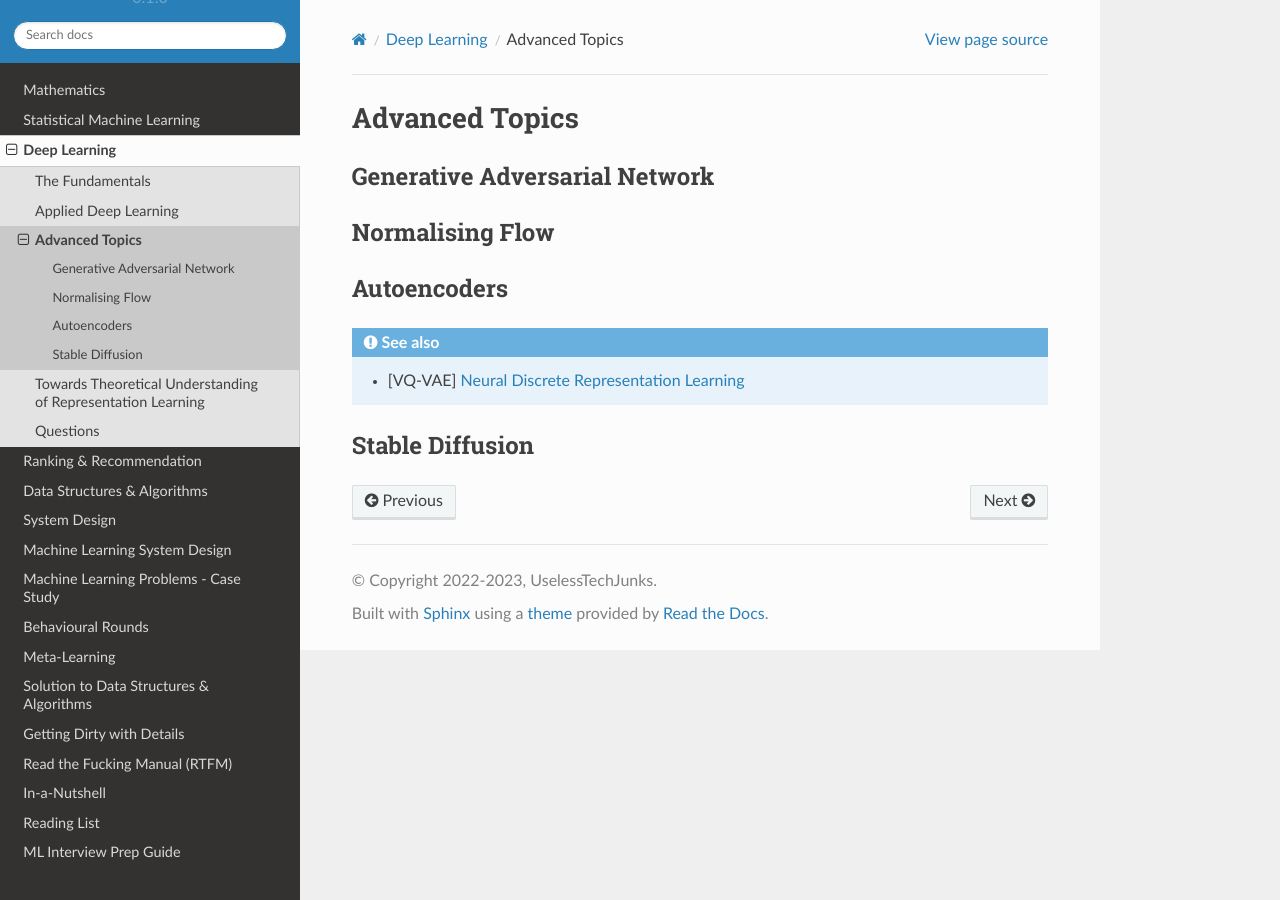
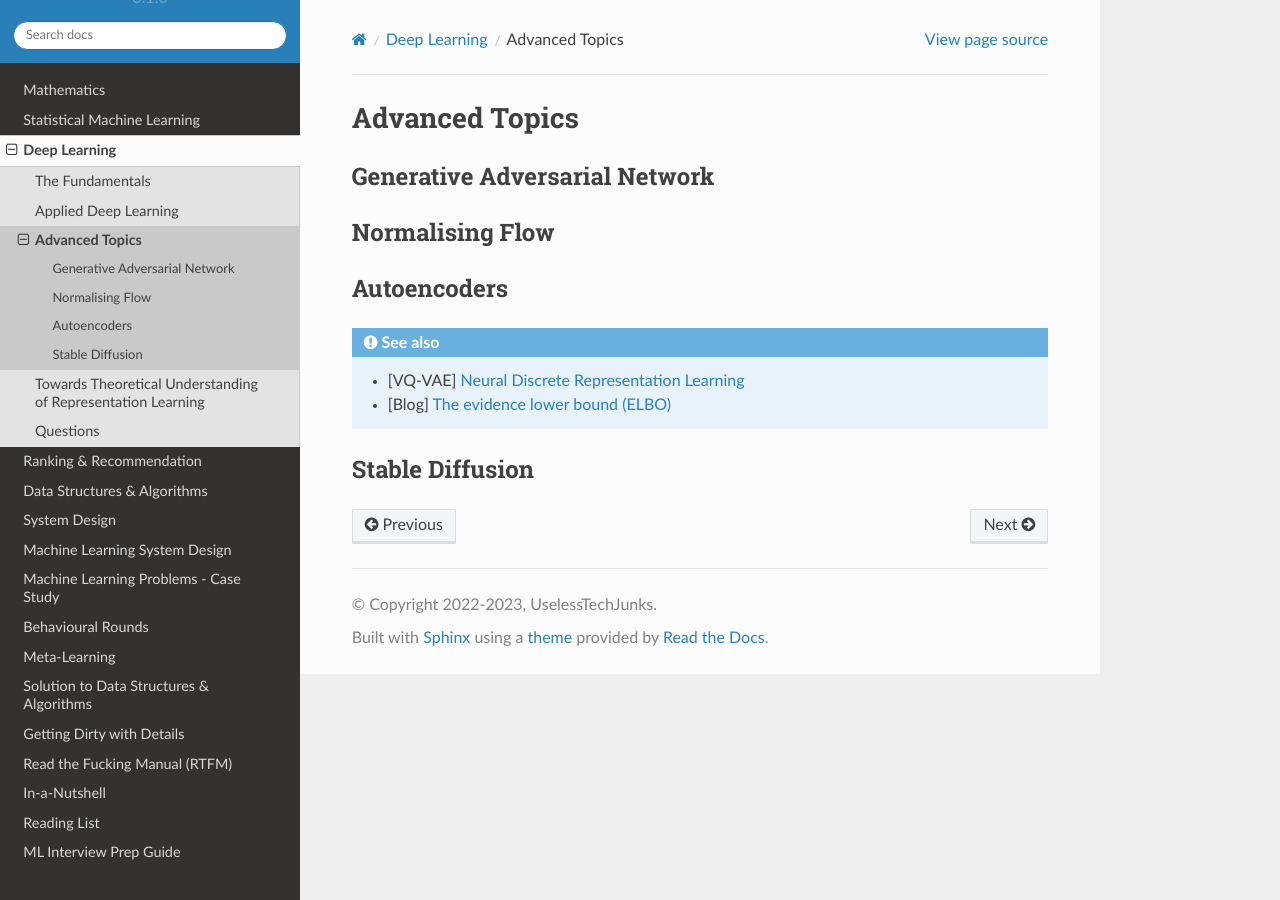
Before and after one commit to uselesstechjunks/leetcode, a Sphinx documentation site: the page built from docs/source/dl/advanced/index.rst, in a window 1280 px wide. Built offline with Sphinx 7.4.7 and the Read the Docs theme 2.0.0, drawn with Linux system fonts in a browser that asks for light colours.

Commit message:
Update index.rst

```diff
--- a/docs/source/dl/advanced/index.rst
+++ b/docs/source/dl/advanced/index.rst
@@ -15,6 +15,7 @@ Autoencoders
 *************************************************************************************
 .. seealso::
 	* [VQ-VAE] `Neural Discrete Representation Learning <https://arxiv.org/abs/1711.00937>`_
+	* [Blog] `The evidence lower bound (ELBO) <https://mbernste.github.io/posts/elbo/>`_
 
 *************************************************************************************
 Stable Diffusion
```
